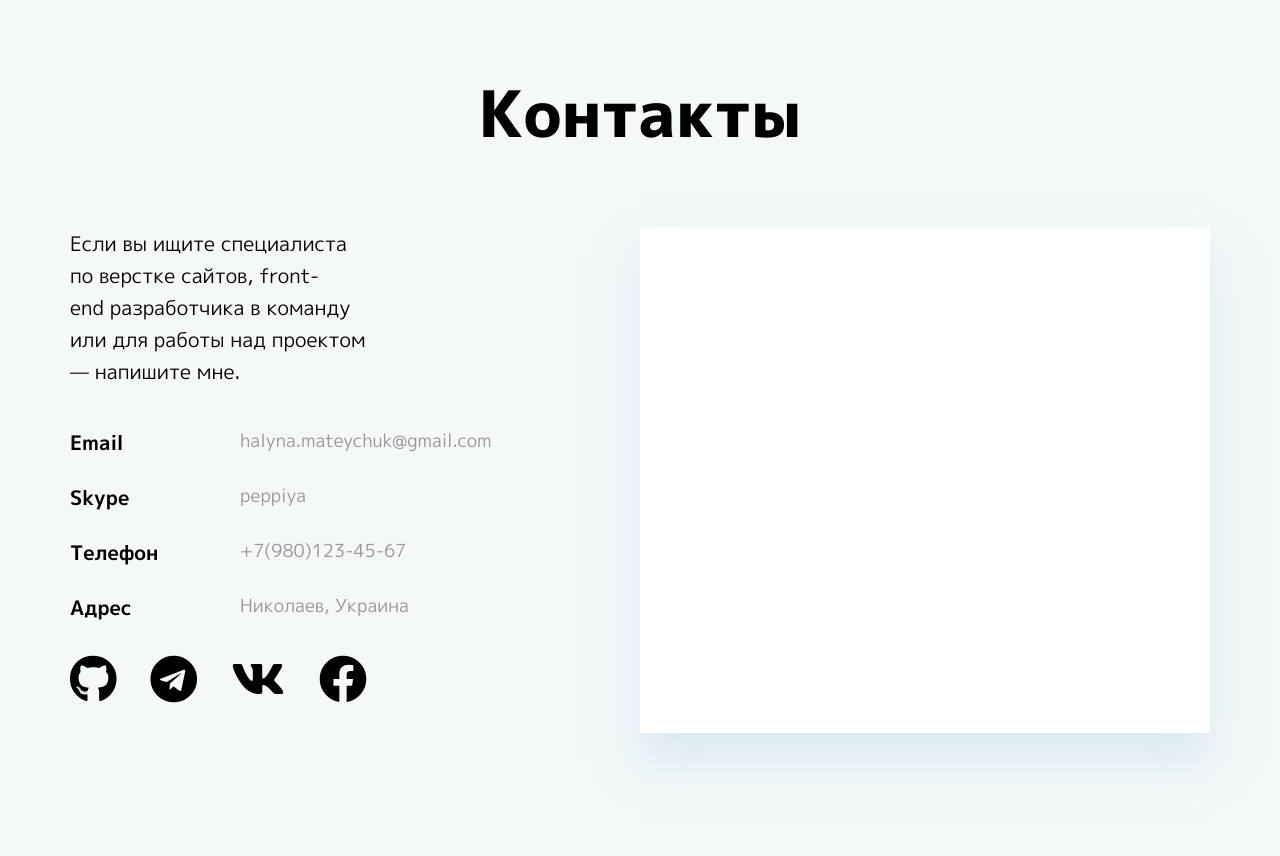
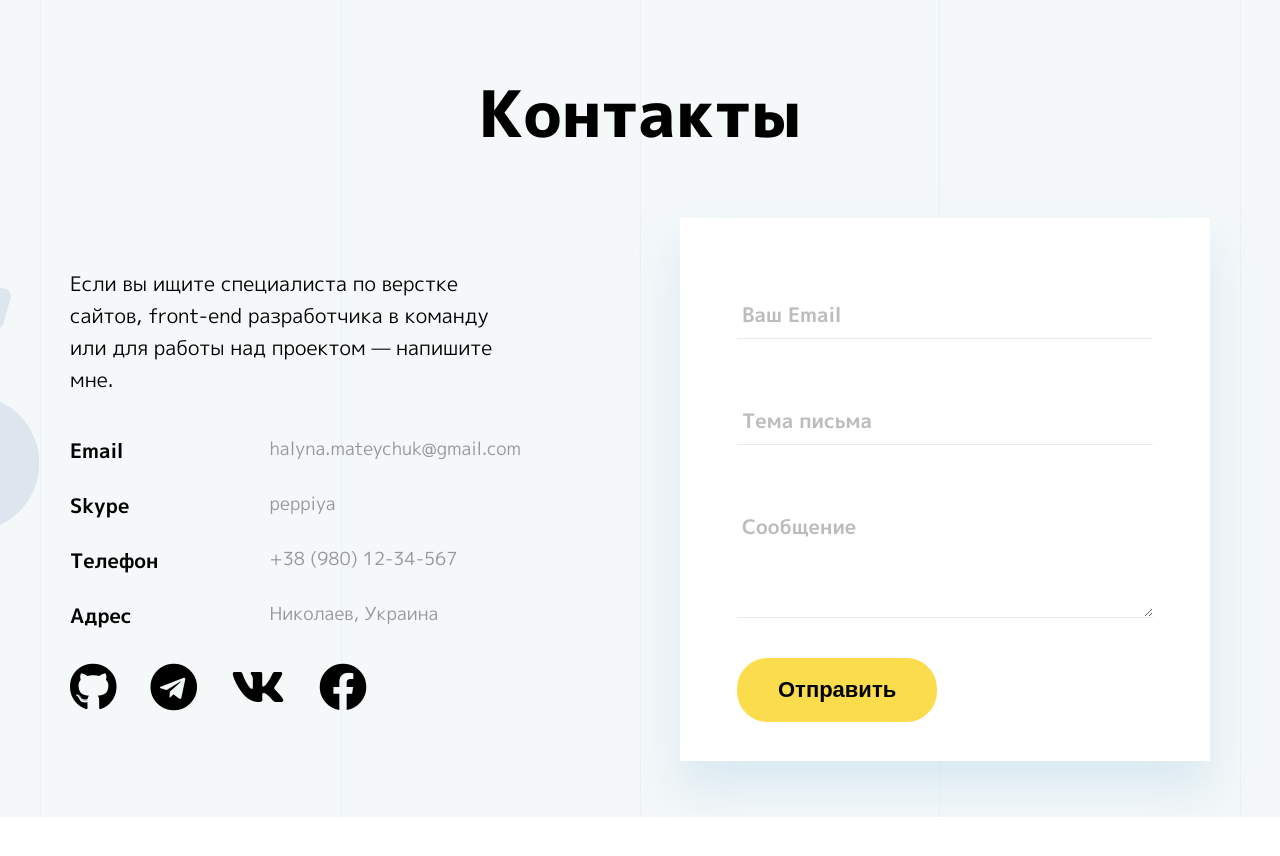
Before and after one commit to galina-mateychuk/Portfolio__header, a plain HTML site: page docs/index.html in a window 1280 px wide. After the commit the page ends 817 px from the top, so only its background shows below. Drawn offline with Linux system fonts and the light colour scheme.

Commit message:
Section-contacts_2

```diff
--- a/docs/index.html
+++ b/docs/index.html
@@ -305,7 +305,7 @@
                         </li>
                         <li class="contacts-block__list-item">
                             <p class="list-item-type">Телефон</p>
-                            <a href="#" class="list-item-ref">+7(980)123-45-67</a>
+                            <a href="#" class="list-item-ref">+38 (980) 12-34-567</a>
                         </li>
                         <li class="contacts-block__list-item">
                             <p class="list-item-type">Адрес</p>
@@ -328,7 +328,26 @@
                     </div>
                 </div>
 
-                <form class="contacts-form"></form>
+                <form class="contacts-form">
+                    <div class="contacts-form__item">
+                        <input class="form-field" type="text" name="email">
+                        <span class="fake-placeholder">Ваш Email</span>
+                    </div>
+
+                    <div class="contacts-form__item">
+                        <input class="form-field" type="text" name="tmeme">
+                        <span class="fake-placeholder">Тема письма</span>
+                    </div>
+
+                    <div class="contacts-form__item">
+                        <textarea class="form-field" type="text" name="message" rows="3"></textarea>
+                        <span class="fake-placeholder">Сообщение</span>
+                    </div>
+
+                    <div class="contacts-form__btn">
+                        <input class="button-ref btn-submit" type="submit" value="Отправить">
+                    </div>
+                </form>
 
             </div>
 
--- a/docs/js/main.js
+++ b/docs/js/main.js
@@ -1,7 +1,7 @@
 $(document).
     ready(
         function () {
-
+            // Появление/отключение бокового меню
             const mobileMenuToggle = document.querySelector('.toggle-menu');
             const mobMenu = document.querySelector('.header-top_nav');
 
@@ -14,18 +14,18 @@ $(document).
                 overlay.classList.toggle('active');
                 bodyElement.classList.toggle('noscroll');
             })
-
+            // Отключение бокового меню при ресайзе
             window.addEventListener('resize', function () {
                 mobMenu.classList.remove('active');
                 mobileMenuToggle.classList.remove('active');
                 overlay.classList.remove('active');
                 bodyElement.classList.remove('noscroll');
             })
-
+            // Выборка карточек
             let containerEl = document.querySelector('#portfolio-works');
             let mixer = mixitup(containerEl, {
             });
-
+            // Приводим карточки к одному размеру
             const filterToggles = document.querySelectorAll('.portfolio-nav button');
             const portfolioBigCards = document.querySelectorAll('.portfolio-works__item');
             for (let i = 0; i < filterToggles.length; i++) {
@@ -44,6 +44,19 @@ $(document).
                 });
 
             }
+            // fake-placeholder
+            const formInputs = document.querySelectorAll('.form-field')
+            for (let item of formInputs) {
 
+                const inputPlaceholder = item.nextElementSibling;
+                item.addEventListener('click', function () {
+                    inputPlaceholder.classList.add('active');
+                });
+                item.addEventListener('blur', function () {
+                    if (this.value == '') {
+                        inputPlaceholder.classList.remove('active');
+                    }
+                })
+            }
         }
     );
--- a/docs/less/blocks/_base.less
+++ b/docs/less/blocks/_base.less
@@ -17,7 +17,7 @@ body {
 
   color: #393f47;
   font-family: "M PLUS 1p", sans-serif;
-  font-weight: 400px;
+  font-weight: 400;
 
   ::selection {
     background: var(--yellow);
--- /dev/null
+++ b/docs/less/blocks/_contacts-form.less
@@ -0,0 +1,106 @@
+.contacts-form {
+  padding: 36px 12px 39px;
+  background-color: #ffffff;
+  box-shadow: 0px 28px 40px 0px rgba(194, 219, 235, 0.5);
+
+  @media (min-width: 768px) {
+    padding: 43px 34px 14px;
+    width: 50%;
+  }
+
+  @media (min-width: 1200px) {
+    padding: 55px 57px 39px;
+    max-width: 530px;
+  }
+}
+
+.contacts-form__item {
+  position: relative;
+  margin-bottom: 17px;
+
+  textarea {
+    height: 144px;
+    padding-top: 30px;
+
+    &:active,
+    &:focus {
+      border-bottom: none;
+    }
+  }
+
+  @media (min-width: 768px) {
+    margin-bottom: 17px;
+    textarea {
+      height: 145px;
+    }
+  }
+
+  @media (min-width: 1200px) {
+    margin-bottom: 40px;
+    textarea {
+      height: 133px;
+      padding-top: 30px;
+    }
+  }
+}
+
+.form-field {
+  display: block;
+  height: 66px;
+  width: 100%;
+  border: none;
+  border-bottom: 1px solid #eaeaea;
+  padding-left: 5px;
+  padding-right: 5px;
+  padding-top: 20px;
+
+  &:active,
+  &:focus {
+    border-bottom: 2px solid #ed9626;
+  }
+}
+
+.fake-placeholder {
+  position: absolute;
+  top: 26px;
+  left: 5px;
+
+  font-size: 20px;
+  font-weight: 700;
+  color: #bcbcbc;
+
+  pointer-events: none; /* делает поле невидимым для "клика" */
+  transition: 0.3s;
+}
+
+.fake-placeholder.active {
+  font-size: 16px;
+  color: #ed9626;
+  top: 2px;
+  transition: 0.3s;
+}
+
+.btn-submit {
+  padding: 17px 41px;
+  border: none;
+  border-radius: 30.5px;
+  background-color: var(--yellow);
+  color: #000000;
+  width: 100%;
+
+  &:hover {
+    background-color: #e6bf14;
+  }
+  &:active {
+    background-color: #c2c520;
+  }
+
+  @media (min-width: 768px) {
+    padding: 16px 41px;
+  }
+
+  @media (min-width: 1200px) {
+    padding: 19px 41px;
+    width: unset;
+  }
+}
--- a/docs/less/blocks/_section-contacts.less
+++ b/docs/less/blocks/_section-contacts.less
@@ -1,8 +1,17 @@
 .section-contacts {
   padding-top: 75px;
-  padding-bottom: 150px;
+  padding-bottom: 56px;
   background-color: #f4f8f9;
   color: #000000;
+  @media (min-width: 768px) {
+  }
+
+  @media (min-width: 1200px) {
+    background-image: url("../img/contacts/images/contacts-bg_02.jpg");
+    background-repeat: repeat-y;
+    background-position: center;
+    background-size: auto;
+  }
 }
 
 .heading-section-contacts {
@@ -15,11 +24,12 @@
   }
 
   @media (min-width: 1200px) {
-    margin-bottom: 75px;
+    margin-bottom: 66px;
   }
 }
 
 .contacts-row {
+  position: relative;
   display: flex;
   flex-direction: column;
 
@@ -29,11 +39,39 @@
   }
 
   @media (min-width: 1200px) {
+    align-items: center;
+
+    &::before,
+    &::after {
+      position: absolute;
+      content: "";
+      display: block;
+      width: 140px;
+      height: 243px;
+      background-image: url("../img/contacts/cooks.svg");
+      background-repeat: no-repeat;
+      left: 0;
+    }
+
+    &::before {
+      top: 13%;
+      transform: translateX(-122%);
+    }
+
+    &::after {
+      top: 11%;
+      transform: translateX(~"calc(-122% - 140px)");
+    }
   }
 }
 
 .contacts-block {
-  margin-bottom: 20px;
+  margin-bottom: 51px;
+
+  .contacts-icons {
+    margin-bottom: 0;
+  }
+
   @media (min-width: 768px) {
     width: 50%;
     max-width: 340px;
@@ -41,6 +79,7 @@
   }
 
   @media (min-width: 1200px) {
+    max-width: 570px;
   }
 }
 
@@ -57,6 +96,7 @@
   }
 
   @media (min-width: 1200px) {
+    max-width: 450px;
     margin-bottom: 40px;
     font-size: 20px;
     line-height: 1.6;
@@ -92,11 +132,11 @@
   font-size: 18px;
   font-weight: 700;
   @media (min-width: 768px) {
-    width: 50%;
   }
 
   @media (min-width: 1200px) {
     font-size: 20px;
+    width: 35%;
   }
 }
 
@@ -105,22 +145,9 @@
   color: #96969d;
 
   @media (min-width: 768px) {
-    width: 50%;
   }
 
   @media (min-width: 1200px) {
+    width: 50%;
   }
 }
-
-.contacts-form {
-  padding: 35px 20px;
-  background-color: #ffffff;
-  box-shadow: 0px 28px 40px 0px rgba(194, 219, 235, 0.5);
-
-  @media (min-width: 768px) {
-    width: 50%;
-  }
-
-  @media (min-width: 1200px) {
-  }
-}
--- a/docs/less/main.less
+++ b/docs/less/main.less
@@ -4,3 +4,4 @@
 @import './blocks/_site-card.less';
 @import './blocks/_section-timetable.less';
 @import './blocks/_section-contacts.less';
+@import './blocks/_contacts-form.less';
```
Also changed, not shown: docs/css/main.css, docs/img/contacts/cooks.svg (added), docs/img/contacts/images/contacts-bg_02.jpg (added), 1 other file.
